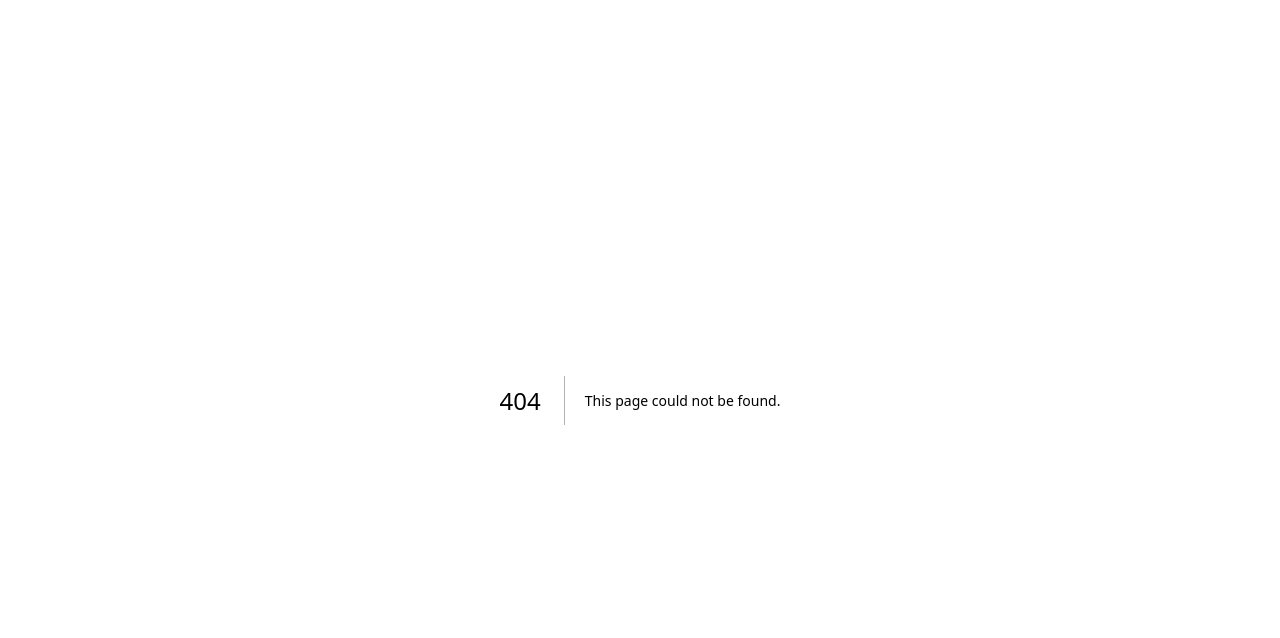
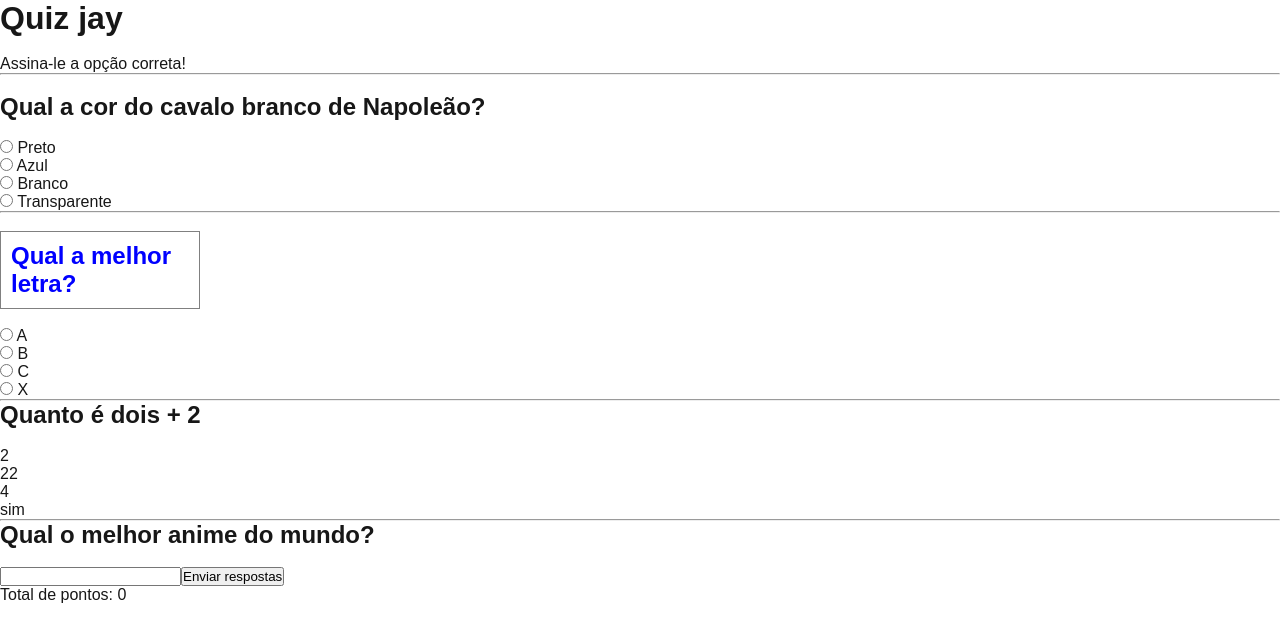
Before and after one commit to JayneLisboa/aula10_introducao, a Next.js app: page /Quiz in a window 1280 px wide. Before the commit this address had no page. Shown: the top 638 px of the page. Built offline with nearby package versions, Linux system fonts and the light colour scheme.

Commit message:
quiz page

```diff
--- /dev/null
+++ b/app/Quiz/page.js
@@ -0,0 +1,84 @@
+'use client'
+import { useState } from "react";
+import "./quiz.css"
+
+function Quiz() {
+
+    const[p1, alteraP1 ] =useState(0)
+    const[p2, alteraP2 ] =useState(0)
+    const[p3, alteraP3 ] =useState(0)
+    const[p4, alteraP4 ] =useState("")
+    const[total, alteraTotal ] =useState(0)
+
+    const [ selecionado, alteraSelecionado ] = useState(["","","",""])
+
+
+    function calculaPontos(){
+
+        if(p4 == "Naruto"){
+            alteraTotal(p1+p2+p3+1)
+        }else{
+            alteraP4(p1+p2+p3)
+        }
+    }
+
+    return (
+        <di>
+            <h1> Quiz jay </h1>
+            <br/>
+            <p> Assina-le a opção correta!</p>
+
+            <hr/>
+            <br/>
+
+            <h2> Qual a cor do cavalo branco de Napoleão?</h2>
+            <br/>
+            <label> <input name=" p1" type="radio" onChange={()=> alteraP1 (0)}/> Preto </label>
+            <br/>
+            <label> <input name=" p1" type="radio" onChange={()=> alteraP1 (0)}/> Azul </label>
+            <br/>
+            <label> <input name=" p1" type="radio" onChange={()=> alteraP1 (1)}/> Branco </label>
+            <br/>
+            <label> <input name=" p1" type="radio" onChange={()=> alteraP1 (0)}/> Transparente </label>
+
+            <hr/>
+            <br/>
+
+            <h2 className="selecionado"> Qual a melhor letra?</h2>
+            <br/>
+            <label> <input name=" p2" type="radio" onChange={ ()=> alteraP2(1)}/> A </label>
+            <br/>
+            <label> <input name=" p2" type="radio" onChange={ ()=> alteraP2(0)}/> B </label>
+            <br/>
+            <label> <input name=" p2" type="radio" onChange={ ()=> alteraP2(0)}/> C </label>
+            <br/>
+            <label> <input name=" p2" type="radio" onChange={ ()=> alteraP2(0)}/> X </label>
+
+            <hr/>
+
+
+            <h2> Quanto é dois + 2</h2>
+            <br/>
+            <p className={selecionado [0]} onClick={ ()=> {alteraP3(0); alteraSelecionado (["selecionado","","",""])} }> 2  </p>
+            <p className={selecionado [1]} onClick={ ()=> {alteraP3(0); alteraSelecionado (["","selecionado","",""])} }> 22 </p>
+            <p className={selecionado [2]} onClick={ ()=> {alteraP3(1); alteraSelecionado (["","","selecionado",""])} }> 4  </p>
+            <p className={selecionado [3]} onClick={ ()=> {alteraP3(0); alteraSelecionado (["","","","selecionado"])} }> sim</p>
+            <hr/>
+
+
+            <h2> Qual o melhor anime do mundo?</h2>
+            <br/>
+            <input onChange={(e)=> alteraP4(e.target.value)}/>
+
+
+
+            <button onClick={ ()=>calculaPontos(p1+p2+p3)}>Enviar respostas </button>
+            <p> Total de pontos: {total}</p>
+
+
+
+        </di>
+     );
+    }
+
+    export default Quiz;
--- /dev/null
+++ b/app/Quiz/quiz.css
@@ -0,0 +1,6 @@
+.selecionado{
+    color: blue;
+    border: 1px solid gray;
+    padding: 10px;
+    width: 200px;
+}
```
Also changed, not shown: app/contato/page.js (added, +65 -0 lines).
